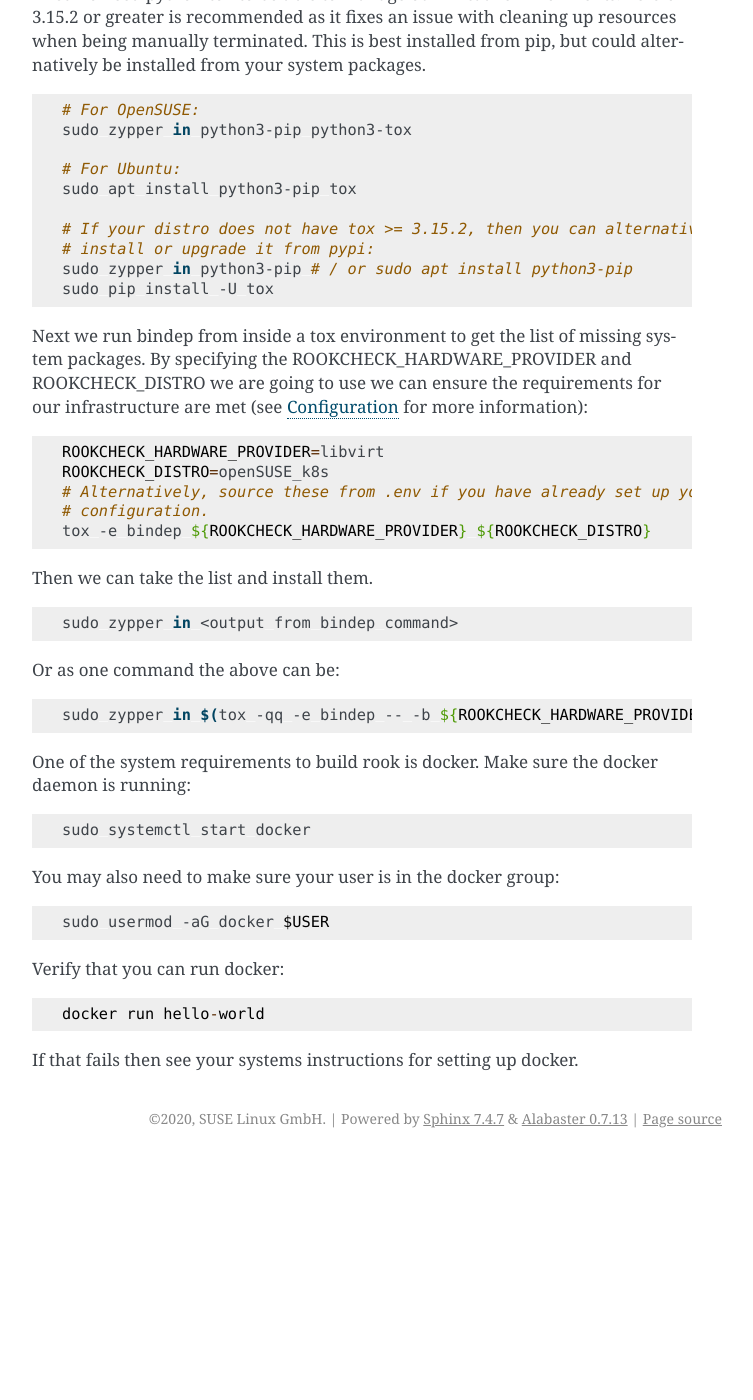
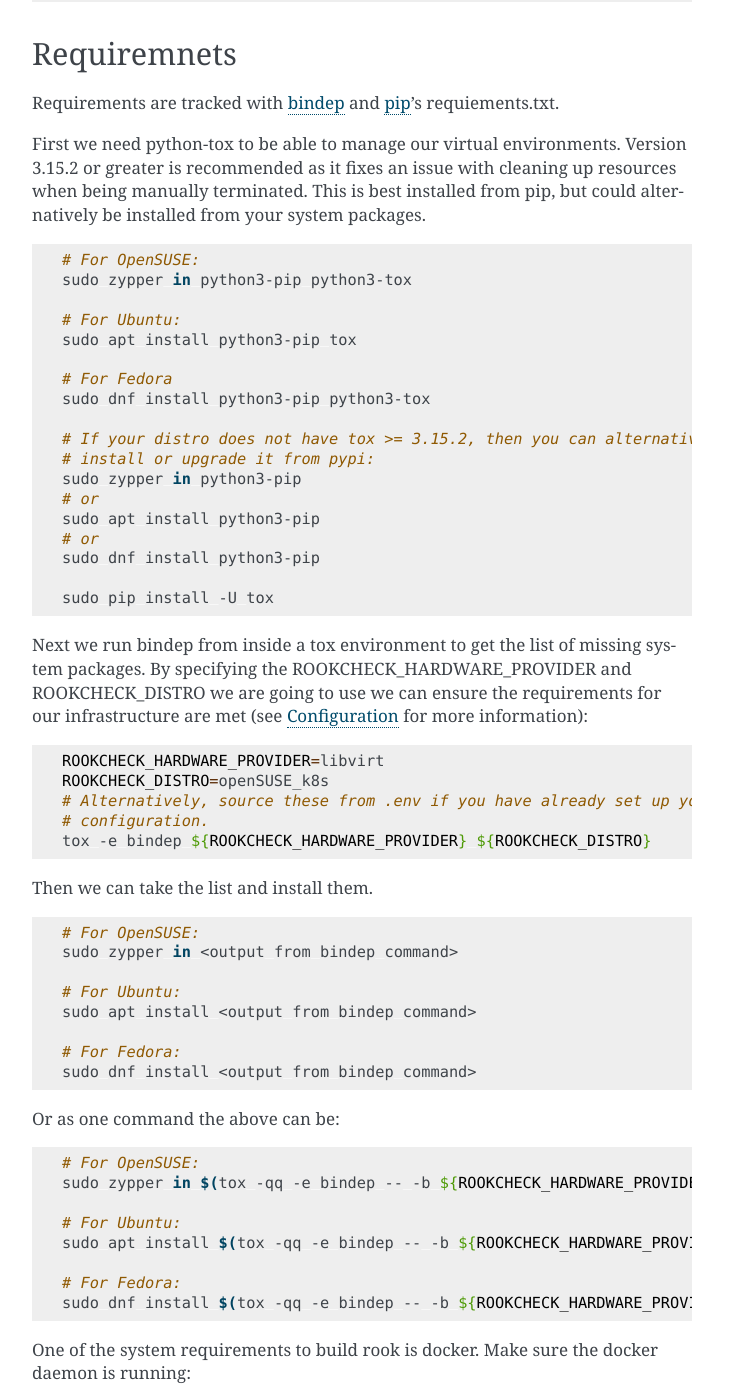
Before and after one commit to SUSE/rookcheck, a Sphinx documentation site: the page built from doc/source/installation.rst, in a window 1280 px wide and 1400 px high, scrolled down 608 px. Shown: the whole window, without its empty margins (388-1141 px from the left). Built offline with Sphinx 7.4.7, drawn with Linux system fonts in a browser that asks for light colours; before the commit the page ends 1766 px from its top, so only the background shows below that; some of the changed text lies outside the part shown.

Commit message:
Add instructions for Fedora

```diff
--- a/doc/source/installation.rst
+++ b/doc/source/installation.rst
@@ -22,6 +22,15 @@ Install requirements:
     sudo systemctl start docker
     sudo usermod -aG docker $USER
 
+.. code-block:: bash
+
+    # For Fedora:
+    sudo dnf install python3-pip python3-tox
+    sudo dnf install $(tox -qq -e bindep -- -b)
+    sudo systemctl start docker
+    sudo groupadd docker && sudo gpasswd -a ${USER} docker && sudo systemctl restart docker
+    newgrp docker
+
 
 Requiremnets
 ------------
@@ -43,9 +52,17 @@ could alternatively be installed from your system packages.
     # For Ubuntu:
     sudo apt install python3-pip tox
 
+    # For Fedora
+    sudo dnf install python3-pip python3-tox
+
     # If your distro does not have tox >= 3.15.2, then you can alternatively
     # install or upgrade it from pypi:
-    sudo zypper in python3-pip # / or sudo apt install python3-pip
+    sudo zypper in python3-pip
+    # or
+    sudo apt install python3-pip
+    # or
+    sudo dnf install python3-pip
+
     sudo pip install -U tox
 
 Next we run bindep from inside a tox environment to get the list of missing
@@ -66,13 +83,27 @@ Then we can take the list and install them.
 
 .. code-block:: bash
 
+    # For OpenSUSE:
     sudo zypper in <output from bindep command>
+
+    # For Ubuntu:
+    sudo apt install <output from bindep command>
+
+    # For Fedora:
+    sudo dnf install <output from bindep command>
 
 Or as one command the above can be:
 
 .. code-block:: bash
 
+    # For OpenSUSE:
     sudo zypper in $(tox -qq -e bindep -- -b ${ROOKCHECK_HARDWARE_PROVIDER,,} ${ROOKCHECK_DISTRO,,})
+
+    # For Ubuntu:
+    sudo apt install $(tox -qq -e bindep -- -b ${ROOKCHECK_HARDWARE_PROVIDER,,} ${ROOKCHECK_DISTRO,,})
+
+    # For Fedora:
+    sudo dnf install $(tox -qq -e bindep -- -b ${ROOKCHECK_HARDWARE_PROVIDER,,} ${ROOKCHECK_DISTRO,,})
 
 One of the system requirements to build rook is docker. Make sure the docker
 daemon is running:
@@ -87,6 +118,10 @@ You may also need to make sure your user is in the docker group:
 
     sudo usermod -aG docker $USER
 
+    # For fedora:
+    sudo groupadd docker && sudo gpasswd -a ${USER} docker && sudo systemctl restart docker
+    newgrp docker
+
 Verify that you can run docker::
 
     docker run hello-world
```
